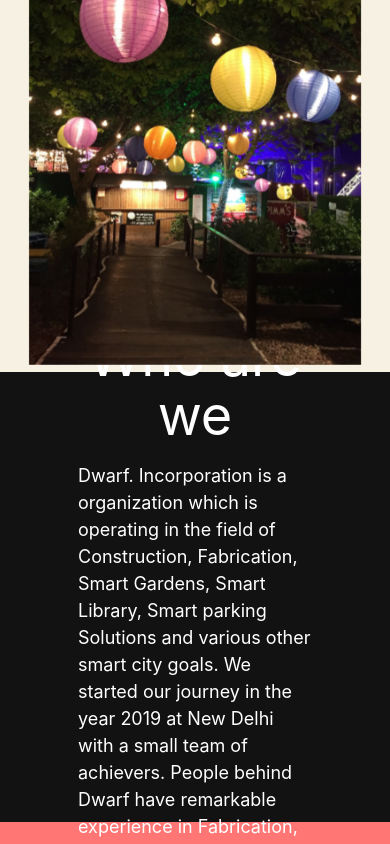
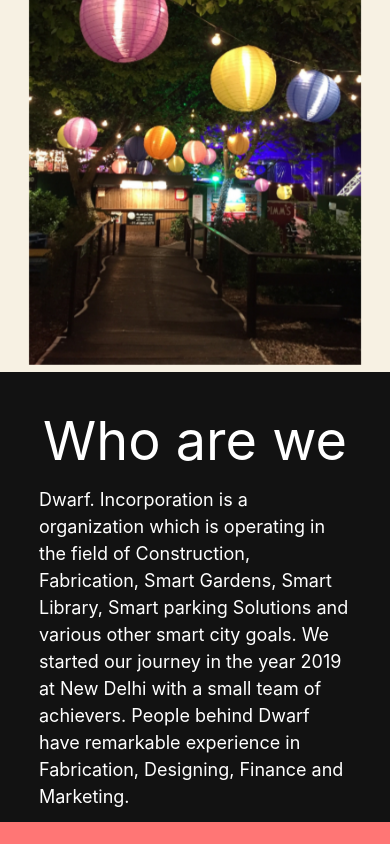
Before and after one commit to LishuGupta652/dwarf_smart_city, a React (Create React App) app: page / in a window 390 px wide. Shown: the part 1218-2062 px from the top of the page. Built offline with nearby package versions, Linux system fonts and the light colour scheme; a web font is replaced by a local one.

Commit message:
home page updated

```diff
--- a/src/components/index.css
+++ b/src/components/index.css
@@ -134,3 +134,8 @@
 .details-three {
   background-color: #a29bfe;
 }
+@media (max-width: 900px) {
+  .details .wrapper {
+    width: 80%;
+  }
+}
```
